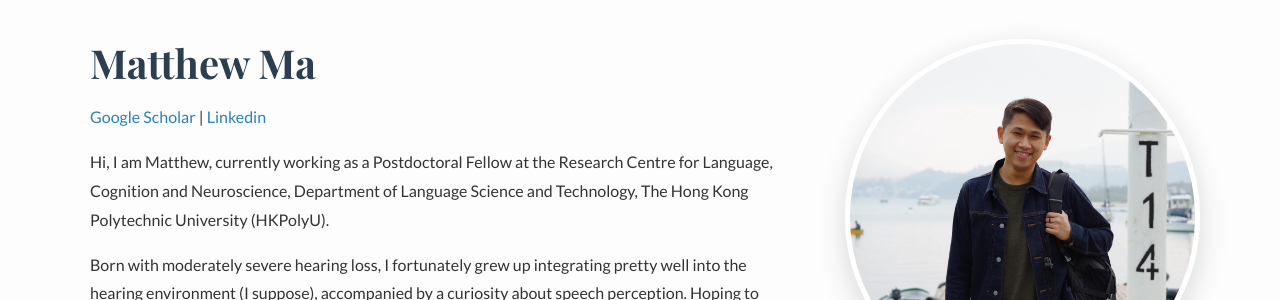
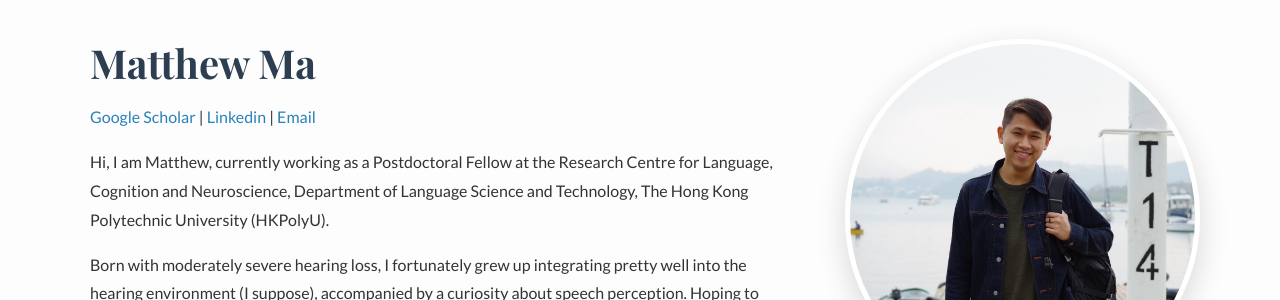
Before and after one commit to neurothew/neurothew.github.io, a Jekyll site: the page built from index.md, in a window 1280 px wide and 900 px high. Shown: the part 156-456 px from the top of the window. Built offline with Jekyll 4.4.1, drawn with Linux system fonts in a browser that asks for light colours.

Commit message:
Update index.md

```diff
--- a/index.md
+++ b/index.md
@@ -33,7 +33,7 @@ Read about how <a href="about.html">I get into research</a>.
 <div class="profile-content">
 <h1>Matthew Ma</h1>
 
-<a href="https://scholar.google.com/citations?user=FTyoV5IAAAAJ&hl=en">Google Scholar</a> | <a href="https://www.linkedin.com/in/matthew-ma-174563289/">Linkedin</a>
+<a href="https://scholar.google.com/citations?user=FTyoV5IAAAAJ&hl=en">Google Scholar</a> | <a href="https://www.linkedin.com/in/matthew-ma-174563289/">Linkedin</a> | <a href="mailto:khmma@polyu.edu.hk">Email</a>
 
 <p>
 Hi, I am Matthew, currently working as a Postdoctoral Fellow at the Research Centre for Language, Cognition and Neuroscience, Department of Language Science and Technology, The Hong Kong Polytechnic University (HKPolyU).
```
